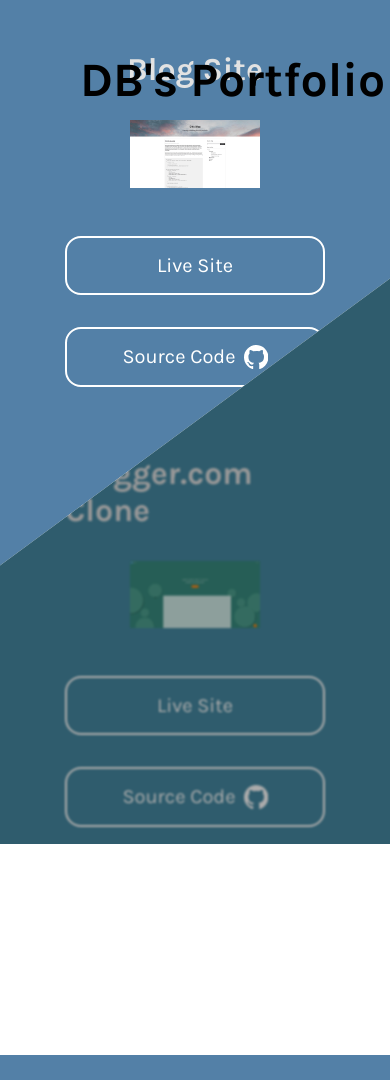
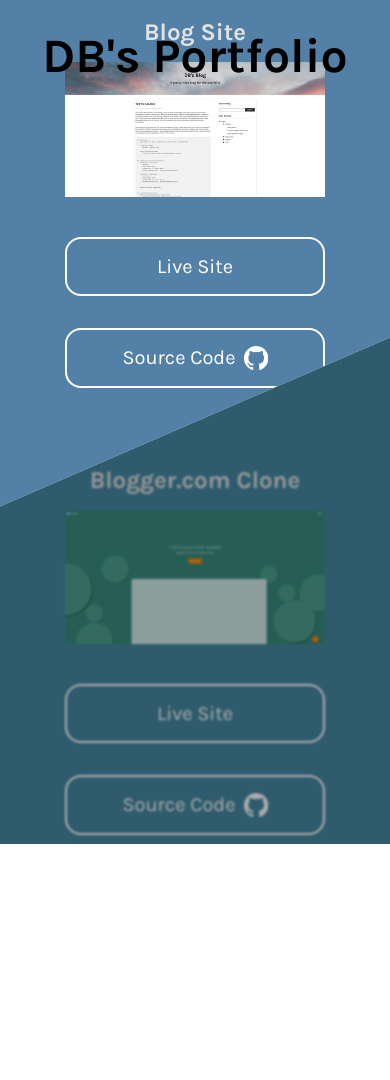
Before and after one commit to d-baublys/portfolio_site, a Django app: page / in a window 390 px wide. Before the commit the page ends 1055 px from the top, so only its background shows below. Run offline with Django 5.2, Linux system fonts and the light colour scheme.

Commit message:
Further develop responsive layout

```diff
--- a/portfolio/static/portfolio/styles.css
+++ b/portfolio/static/portfolio/styles.css
@@ -25,9 +25,10 @@ a {
 }
 
 img {
-    margin-bottom: 2rem;
-    width: 50%;
+    margin-bottom: 1.5rem;
+    width: 100%;
     height: auto;
+    min-width: 12rem;
 }
 
 svg {
@@ -37,15 +38,45 @@ svg {
 .site-header {
     display: flex;
     align-items: center;
+    justify-content: center;
     z-index: 1;
-    height: 10rem;
+    height: 7rem;
+}
+
+@media screen and (min-width: 30rem) {
+    .site-header {
+        justify-content: initial;
+    }
+}
+
+@media screen and (min-width: 48rem) {
+    .site-header {
+        height: 10rem;
+    }
 }
 
 .header-text {
     display: inline-block;
-    margin-left: 5rem;
     font-size: 3rem;
     font-weight: bolder;
+}
+
+@media screen and (min-width: 30rem) {
+    .header-text {
+        margin-left: 2rem;
+    }
+}
+
+@media screen and (min-width: 48rem) {
+    .header-text {
+        margin-left: 4rem;
+    }
+}
+
+@media screen and (min-width: 64rem) {
+    .header-text {
+        margin-left: 5rem;
+    }
 }
 
 @media screen and (min-width: 64rem) {
@@ -72,7 +103,7 @@ svg {
 
 .left-section {
     background-color: #5380a7;
-    clip-path: polygon(0 0, 100% 0, 100% 33%, 0 67%);
+    clip-path: polygon(0 0, 100% 0, 100% 40%, 0 60%);
 }
 
 @media screen and (min-width: 48rem) {
@@ -88,7 +119,7 @@ svg {
 
 .right-section {
     background-color: #468aa3;
-    clip-path: polygon(0 67%, 100% 33%, 100% 100%, 0 100%);
+    clip-path: polygon(0 60%, 100% 40%, 100% 100%, 0 100%);
 }
 
 @media screen and (min-width: 48rem) {
@@ -129,7 +160,7 @@ svg {
 }
 
 .right-section .outer-container {
-    top: 25%;
+    top: 28%;
     left: 25%;
 }
 
@@ -141,10 +172,24 @@ svg {
 }
 
 .section-title {
-    margin: 2rem 0;
-    font-size: 2rem;
-    color: #e2e2e2;
+    text-align: center;
+    margin-bottom: 1rem;
+    font-size: 1.5rem;
+    color: #e2e2e2;;
     font-weight: bold;
+}
+
+@media screen and (min-width: 30rem) {
+    .section-title {
+        white-space: nowrap;
+    }
+}
+
+@media screen and (min-width: 48rem) {
+    .section-title {
+        margin-bottom: 2rem;
+        font-size: 2rem;
+    }
 }
 
 @media screen and (min-width: 64rem) {
@@ -156,13 +201,13 @@ svg {
 .button {
     display: flex;
     justify-content: center;
+    text-align: center;
     width: 10rem;
     padding: 1rem 3rem;
     margin: 1rem 0;
     border: 2px solid #fff;
     border-radius: 1rem;
     color: #fff;
-    text-align: center;
     font-size: 1.25rem;
 }
 
```
